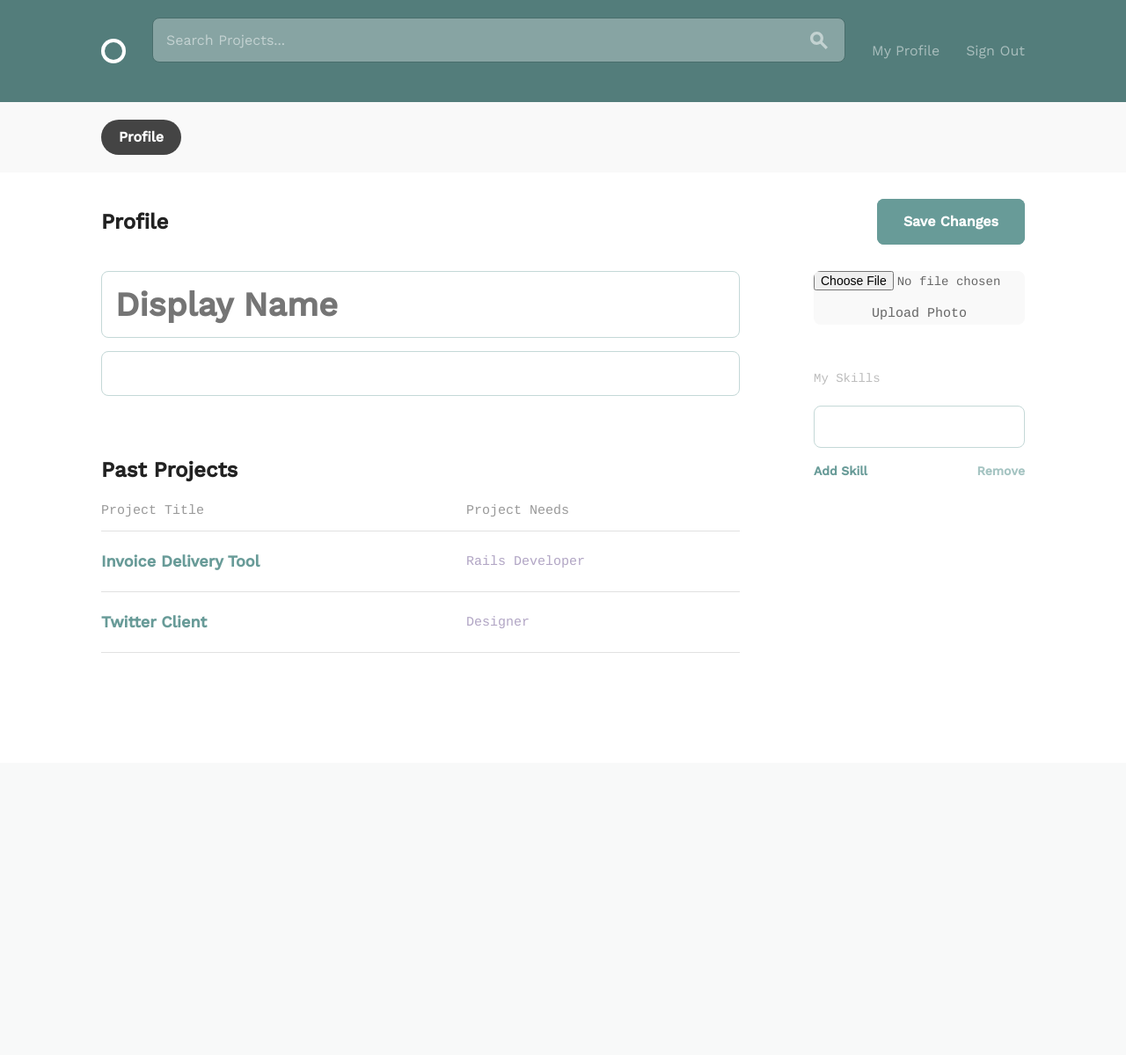
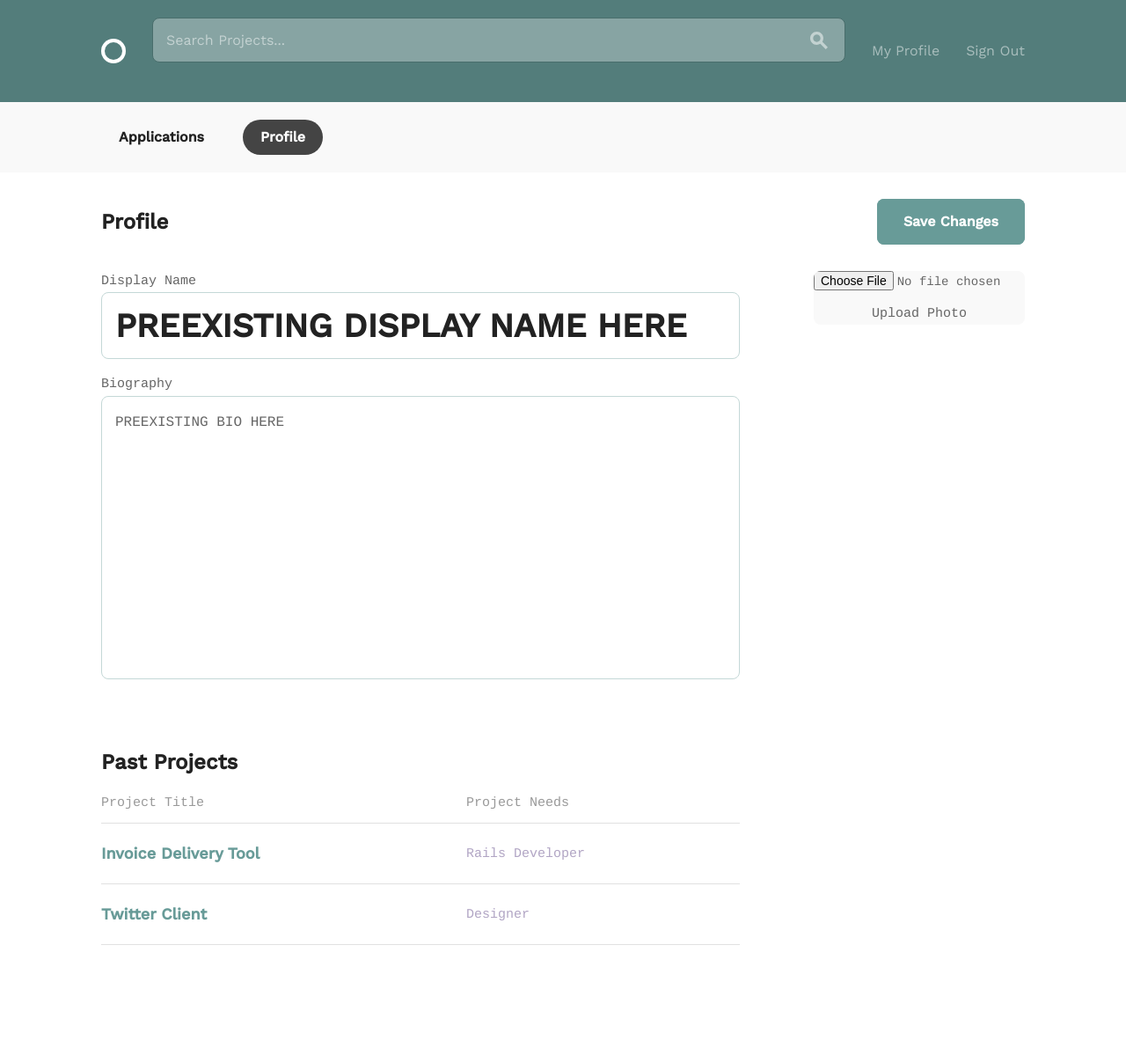
Before and after one commit to khemmyrick/Social-Team-Builder-v3, a Django app: page /v3/accounts/1/edit/ in a window 1280 px wide. Shown: the whole page at 88% size. Before the commit the page ends 742 px from the top, so only its background shows below. Run offline with Django 3.2, Linux system fonts and the light colour scheme; the visitor is signed in with stand-in values (Sample User, id 1); data comes from the database, SQL or seed files in the repository.

Commit message:
Updating UserUpdateForm.

```diff
--- a/circle/accounts/forms.py
+++ b/circle/accounts/forms.py
@@ -45,13 +45,26 @@ class UserCreateForm(MegaBuster, UserCreationForm):
 
 
 class UserUpdateForm(MegaBuster, UserChangeForm):
+    def __init__(self, *args, **kwargs):
+        super().__init__(*args, **kwargs)
+
     display_name = forms.CharField(max_length=140,
+                                   initial='PREEXISTING DISPLAY NAME HERE',
+                                   help_text='Display Name',
                                    widget=forms.TextInput(attrs={
-                                        'placeholder': 'Display Name',
+                                        'placeholder': 'PREXISTING DISPLAYNAME HERE',
                                         'class': 'circle--input--h1'
                                         # 'value': '{{ form.display_name.value }}'
                                    }),
                                    required=False)
+    bio = forms.CharField(
+        max_length=9999999999999999999999999999999999999999999999999999999999,
+        initial='PREEXISTING BIO HERE',
+        help_text='Biography',
+        widget=forms.Textarea(attrs={
+            'placeholder': 'PREEXISTING BIO HERE'
+        })
+    )
     avatar = forms.ImageField(widget=forms.ClearableFileInput(),
                               required=False)
     password = None
@@ -59,8 +72,6 @@ class UserUpdateForm(MegaBuster, UserChangeForm):
     class Meta:
         model = get_user_model()
         fields = ("display_name", "bio", "avatar")
-        # def clean(self) would only be needed IF
-        # we were comparing 2 or more fields to eachother.
 
 
 class SkillCreateForm(ModelForm):
--- a/circle/accounts/templates/accounts/user_form.html
+++ b/circle/accounts/templates/accounts/user_form.html
@@ -6,16 +6,14 @@
   <div class="circle--actions--bar">
     <nav class="bounds">
       <ul class="circle--pill--list">
-	  {% comment %}
-        <li><a href="applications.html">Applications</a></li>
-	  {% endcomment %}
+        <li><a href="{% url 'accounts:applications' pk=user.id %}">Applications</a></li>
         <li><a class="selected" href="{% url 'accounts:details' pk=user.id %}">Profile</a></li>
       </ul>
     </nav>
   </div>
-  <form method="POST" enctype="multipart/form-data" action="{% url 'accounts:edit' pk=user.id %}" id="profile">{% comment %}action="{% url 'accounts:edit' pk=user.pk %}" {% endcomment %}
+  <form method="POST" enctype="multipart/form-data" action="{% url 'accounts:edit' pk=user.id %}" id="profile">
     {% csrf_token %}
-	{% comment %}{{ form.as_p }}{% endcomment %}
+	{% comment %}{{ form }}{% endcomment %}
 	  <div class="bounds circle--page">
 		<div class="circle--page--header circle--fluid">
 		  <div class="circle--fluid--cell circle--fluid--primary">
@@ -28,10 +26,12 @@
 		<div class="grid-70">
 		  <!-- FORM display_name field -->
 		  {{ form.display_name.errors }}
+		  {{ form.display_name.help_text }}
 		  {{ form.display_name }}
+		  <!-- Put html below in display_name widget options -->
 		  {% comment %}<input type="text" placeholder="{{ form.display_name }}" value="{{ form.display_name }}" class="circle--input--h1" form="profile">{% endcomment %}
 		  <div class="circle--article--body">
-			<!-- FORM bio field -->{{ form.bio }}{% comment %}<textarea placeholder="{{ form.bio }}" form="profile">{{ form.bio }}</textarea>{% endcomment %}
+			<!-- FORM bio field -->{{ form.bio.help_text }}{{ form.bio }}{% comment %}<textarea placeholder="{{ form.bio }}" form="profile">{{ form.bio }}</textarea>{% endcomment %}
 		  </div>
 		  <h2>Past Projects</h2>
 		  <table class="u-full-width circle--table">
@@ -73,6 +73,7 @@
 			  </a> -->
 			</div>
 		  </div>
+		  {% comment %}
 		  <div class="circle--secondary--module">
 			<h4>My Skills</h4>
 			<ul class="circle--clone--list">
@@ -89,13 +90,13 @@
 				{% endif %}
 				<a class="circle--clone--add">Add Skill</a>
 				<a class="circle--clone--remove">Remove</a>
-				{% comment %}
+
 				<!---------------------------------
-				<input type="text" placeholder="{{ skill.name }}" form="profile" />
+				<input type="text" placeholder="django.skill.name" form="profile" />
 				<a class="circle--clone--add">Add Skill</a>
 				<a class="circle--clone--remove">Remove</a>
 				------------------------------------------------>
-				{% endcomment %}
+
 			  </li>
 			{% endfor %}
 			</ul>
@@ -104,7 +105,9 @@
 					{{ error|escape }}
 				{% endfor %}
 			{% endif %}
+
 		  </div>
+		  {% endcomment %}
 			<!-- HIDE PROJECTS LIST FOR NOW #############################
 		  <div class="circle--secondary--module">
 			<h4>My Projects</h4>
--- a/circle/accounts/views.py
+++ b/circle/accounts/views.py
@@ -12,6 +12,7 @@ from django.db.models import Q
 from django.forms.formsets import formset_factory
 from django.http import Http404, HttpResponseRedirect
 from django.shortcuts import get_object_or_404, render
+from django.urls import reverse
 from django.views import generic
 
 from rest_framework import generics, permissions, status
@@ -27,7 +28,75 @@ from projects.models import Project, Applicant
 def profile_update_view(request, pk):
     """
     Allows a user to update their own profile.
+    Skill form functionality not included.
     """
+    session_user = request.user
+    print("1. Getting user object.")
+    user = User.objects.get(id=pk)
+    formset = ''
+    # Make sure we're logged in as user editing this profile.
+    if session_user.id == user.id:
+        print('2. {} is indeed {}'.format(user.display_name,
+                                       session_user.display_name))
+        if request.method == 'POST':
+            print("3. Request method is post.")
+            form = forms.UserUpdateForm(request.POST, request.FILES)
+            # form = forms.UserUpdateForm(request.POST, request.FILES, instance=user)
+            # form needs instance, else it makes new instance??
+            # We aren't getting the new form data yet?
+            print("4. form should be created.")
+
+            if form.is_valid():
+                print("5. Profile form and skill formset are valid!")
+                # Save user info
+                # user.display_name = form.cleaned_data.get('display_name')
+                user.display_name = form.cleaned_data['display_name']
+                print("6. We got a display name!")
+                # user.bio = form.cleaned_data.get('bio')
+                user.bio = form.cleaned_data['bio']
+                print("7. We got a bio!")
+                # user.avatar = form.cleaned_data.get('avatar')
+                user.avatar = form.cleaned_data['avatar']
+                if user.avatar:
+                    print("8. We got an avatar.")
+                user.save()
+                print("This user should be in the database.")
+
+                # And notify our users that it worked
+                messages.success(request, 'You have updated your profile!')
+                print("You have updated your profile.")
+
+                return HttpResponseRedirect(reverse('home'))
+
+            else:
+                print(form.errors)
+                print("Profile form is INVALID.")
+                messages.error(request, 'Invalid form!')
+                return HttpResponseRedirect(reverse('home'))
+
+        else:
+            print("Request is Get. . . ")
+            # form = forms.UserUpdateForm(user=user)
+            form = forms.UserUpdateForm()
+            print("User form is created.")
+            # unexpected keyword argument 'user'
+            # For your Initial data loading near the bottom
+
+    context = {
+        'form': form,
+        'formset': formset,
+    }
+    print("4. Context is created.")
+    # Is this the initial load of the edit template?
+
+    return render(request, 'accounts/user_form.html', context)
+
+"""
+@login_required
+def profile_update_view(request, pk):
+    '''
+    Allows a user to update their own profile.
+    '''
     session_user = request.user
     print("1. Getting user object.")
     user = User.objects.get(id=pk)
@@ -48,7 +117,8 @@ def profile_update_view(request, pk):
                                        session_user.display_name))
         if request.method == 'POST':
             print("4. Request method is post.")
-            form = forms.UserUpdateForm(request.POST, request.FILES, instance=user)
+            form = forms.UserUpdateForm(request.POST, request.FILES)
+            # form = forms.UserUpdateForm(request.POST, request.FILES, instance=user)
             # form needs instance, else it makes new instance.
             # We aren't getting the new form data yet?
             print("5. form should be created.")
@@ -118,6 +188,8 @@ def profile_update_view(request, pk):
                     return HttpResponseRedirect(reverse('accounts:details', pk=pk))
             else:
                 print("Profile form is invalid.")
+                messages.error(request, 'Invalid form!')
+                return HttpResponseRedirect(reverse('accounts:details', pk=pk))
 
         else:
             print("1. Else block runs when template is first loaded?")
@@ -141,6 +213,7 @@ def profile_update_view(request, pk):
     return render(request, 'accounts/user_form.html', context)
     # User form context working.
     # Adjust skill formset context next.
+"""
 
 
 def profile_detail_view(request, pk):
```
